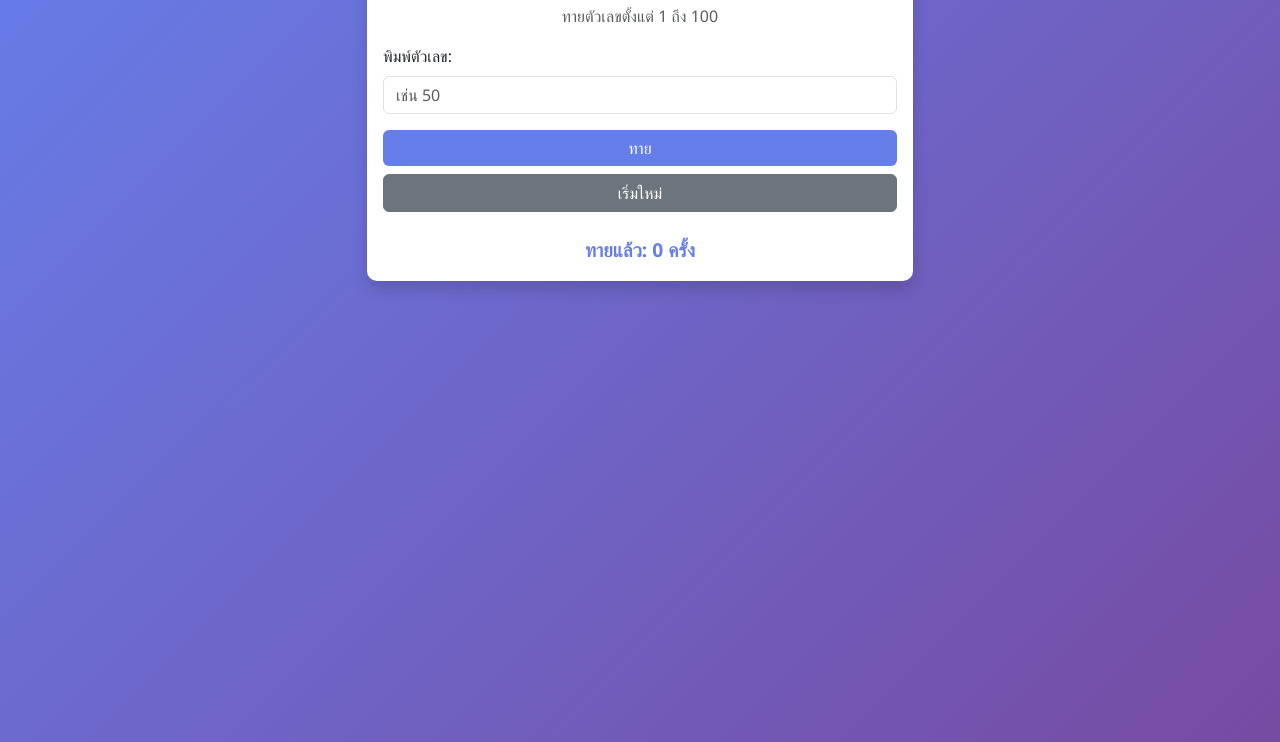
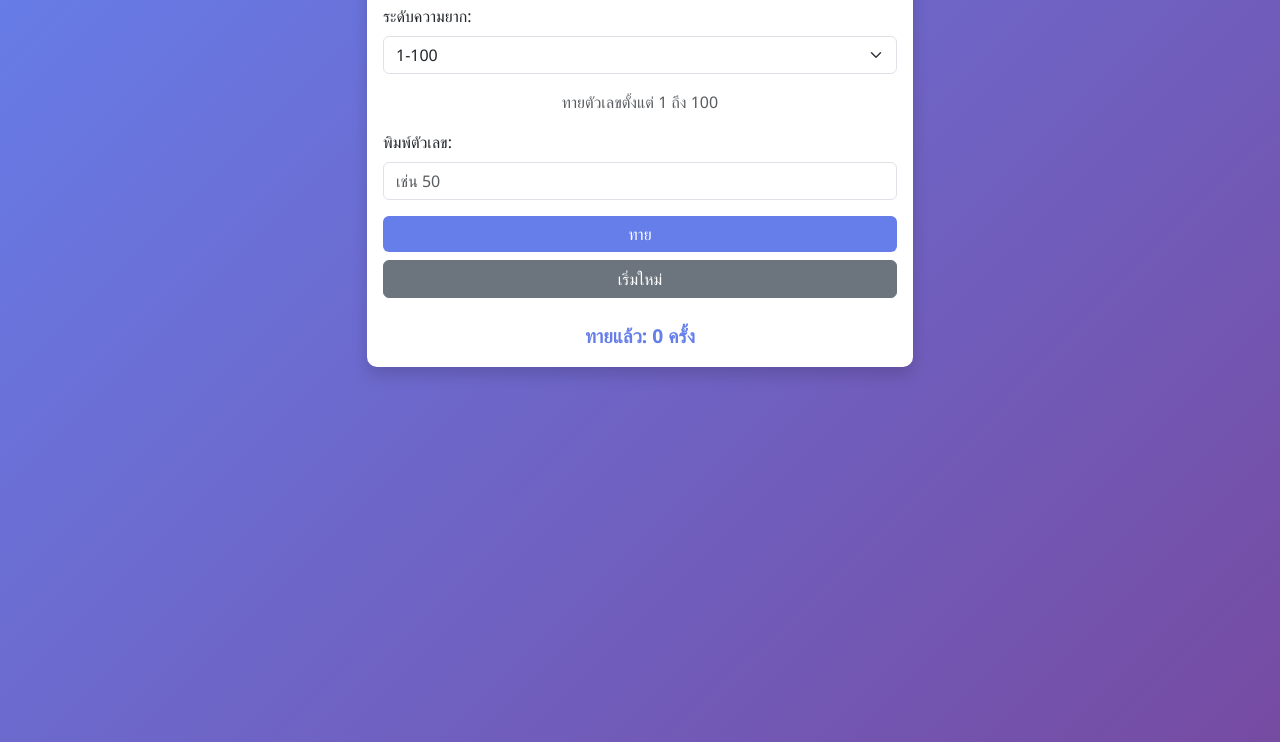
Before and after one commit to 67160406/number-guessing-game, a plain HTML site: page index.html in a window 1280 px wide. Shown: the part 106-848 px from the top of the page. Drawn offline with nearby package versions, Linux system fonts and the light colour scheme.

Commit message:
feat: add difficulty level dropdown and range text in HTML

```diff
--- a/index.html
+++ b/index.html
@@ -18,7 +18,28 @@
           <div class="card shadow">
             <div class="card-body">
               <h1 class="card-title text-center">เกมส์ทายตัวเลข</h1>
-              <p class="text-center text-muted">ทายตัวเลขตั้งแต่ 1 ถึง 100</p>
+
+              <!-- Dropdown เลือกระดับความยาก -->
+              <div class="mb-3">
+                <label for="difficultySelect" class="form-label"
+                  >ระดับความยาก:</label
+                >
+                <select
+                  id="difficultySelect"
+                  class="form-select"
+                  onchange="initializeGame()"
+                >
+                  <option value="10">1-10</option>
+                  <option value="50">1-50</option>
+                  <option value="100" selected>1-100</option>
+                  <option value="1000">1-1000</option>
+                </select>
+              </div>
+
+              <p class="text-center text-muted" id="rangeText">
+                ทายตัวเลขตั้งแต่ 1 ถึง 100
+              </p>
+
               <div class="mb-3">
                 <label for="guessInput" class="form-label">พิมพ์ตัวเลข:</label>
                 <input
@@ -28,6 +49,7 @@
                   placeholder="เช่น 50"
                 />
               </div>
+
               <div class="d-grid gap-2">
                 <button onclick="checkGuess()" class="btn btn-primary">
                   ทาย
@@ -36,6 +58,7 @@
                   เริ่มใหม่
                 </button>
               </div>
+
               <div id="resultContainer" class="mt-4"></div>
               <div id="attemptsContainer" class="mt-3 text-center"></div>
             </div>
```
